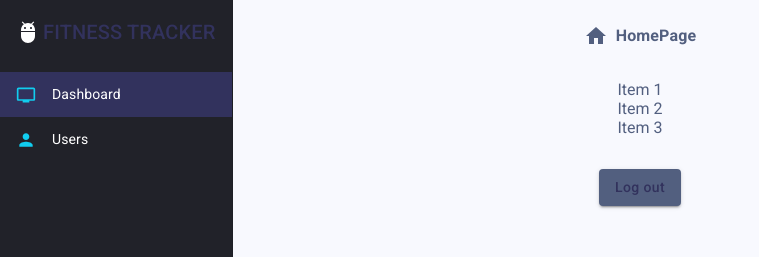
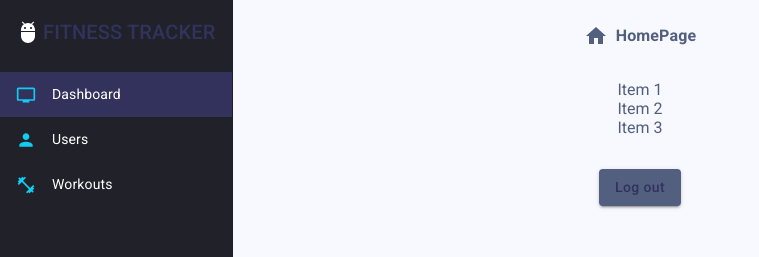
Before and after one commit to MUTABAZI-D/fitness-tracker-md, a React (Vite) app: page /home in a window 1280 px wide. Shown: the top 257 px of the page, without its empty margins (0-759 px from the left). Built offline with nearby package versions, Linux system fonts and the light colour scheme; no server answers; sample sign-in values are in the browser's storage.

Commit message:
added the workoutsReducer and added data to db.json

```diff
--- a/db.json
+++ b/db.json
@@ -70,13 +70,13 @@
       "datePerformed": "2024-07-17T09:45:10+02:00"
     },
     {
-      "id": "5",
+      "id": "4",
       "name": "Night run",
       "type": "Cardio",
-      "duration": "30",
-      "caloriesBurned": "300",
+      "duration": "25",
+      "caloriesBurned": "250",
       "userId": "5",
-      "datePerformed": "2024-08-23T09:25:21+02:00"
+      "datePerformed": "2024-08-23T10:35:36+02:00"
     }
   ]
 }
--- a/src/components/layout/Sidebar.jsx
+++ b/src/components/layout/Sidebar.jsx
@@ -11,6 +11,7 @@ import {
 import PersonIcon from '@mui/icons-material/Person';
 import AdbIcon from '@mui/icons-material/Adb';
 import PersonalVideoIcon from '@mui/icons-material/PersonalVideo';
+import FitnessCenterIcon from '@mui/icons-material/FitnessCenter';
 import { Link, useLocation } from 'react-router-dom';
 
 export const Sidebar = () => {
@@ -104,6 +105,36 @@ export const Sidebar = () => {
             />
           </ListItemButton>
         </ListItem>
+        <ListItem component={Link} to="/workouts" sx={{ padding: 0 }}>
+          <ListItemButton
+            sx={{
+              width: '100%',
+              backgroundColor: isActive('/workouts')
+                ? 'primary.contrastText'
+                : 'inherit',
+              '&:hover': {
+                backgroundColor: isActive('/workouts')
+                  ? 'primary.contrastText'
+                  : 'action.hover',
+              },
+            }}
+          >
+            <ListItemIcon sx={{ minWidth: '36px' }}>
+              <FitnessCenterIcon
+                sx={{ fontSize: '20px', color: 'info.main' }}
+              />
+            </ListItemIcon>
+            <ListItemText
+              primary="Workouts"
+              sx={{
+                '& .MuiListItemText-primary': {
+                  fontSize: '14px',
+                  color: 'primary.light',
+                },
+              }}
+            />
+          </ListItemButton>
+        </ListItem>
       </List>
     </Drawer>
   );
--- a/src/context/AuthSync.jsx
+++ b/src/context/AuthSync.jsx
@@ -13,6 +13,8 @@ export const AuthSync = () => {
     const token = localStorage.getItem('token');
     if (token) {
       dispatch(login());
+      dispatch(authSyncCheck());
+    } else {
       dispatch(authSyncCheck());
     }
   }, [dispatch]);
--- a/src/store/store.js
+++ b/src/store/store.js
@@ -3,11 +3,13 @@ import { configureStore } from '@reduxjs/toolkit';
 import sampleReducer from './sampleFeature/slice';
 import authSliceReducer from './authFeature/authSlice';
 import usersSliceReducer from './usersFeature/usersSlice';
+import workoutsSliceReducer from './workoutsFeature/workoutsSlice';
 
 export const store = configureStore({
   reducer: {
     sampleSlice: sampleReducer,
     authReducer: authSliceReducer,
     usersReducer: usersSliceReducer,
+    workoutsReducer: workoutsSliceReducer,
   },
 });
```
